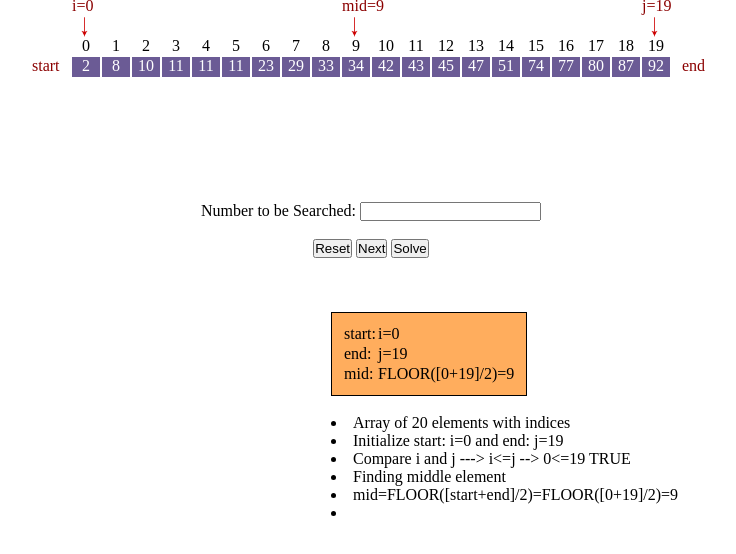
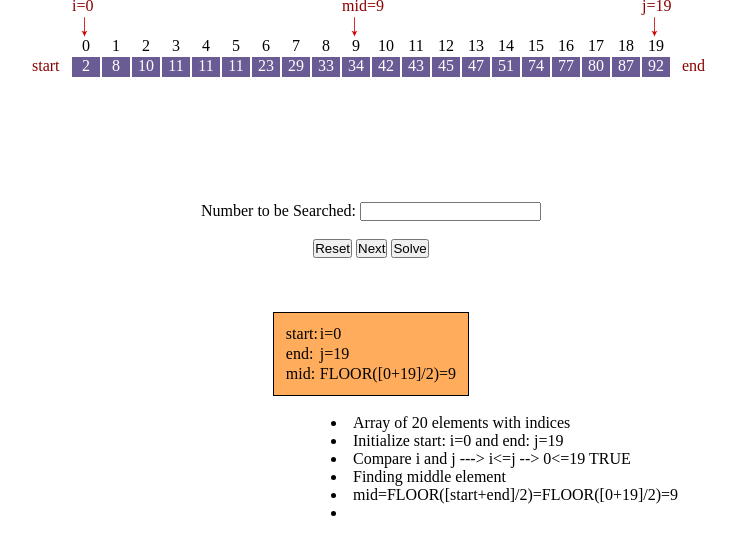
Before and after one commit to Amplaytro/Binary-Search-Visualizer, a plain HTML site: page index.html in a window 1280 px wide. Shown: the part 80-634 px from the top of the page, without its empty margins (269-1005 px from the left). Drawn offline with Linux system fonts and the light colour scheme.

Commit message:
Update index.html

```diff
--- a/index.html
+++ b/index.html
@@ -34,7 +34,7 @@
 	</div>
     <br><br>
 
-    <table style = "margin-left: 600px; background-color: rgb(255, 173,93); border: 1px solid black; padding: 10px">
+    <table style = "margin: auto; background-color: rgb(255, 173,93); border: 1px solid black; padding: 10px">
     	<tr>
     		<td>start:</td>
     		<td id = "fr">i=0</td>
```
